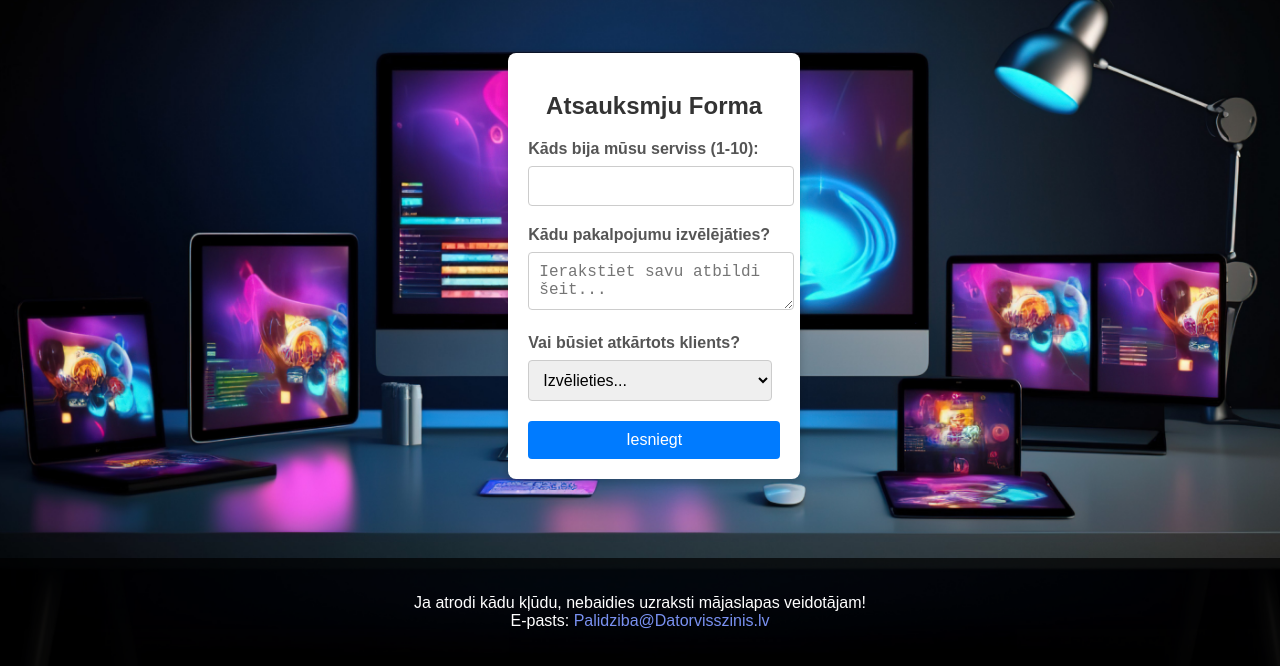
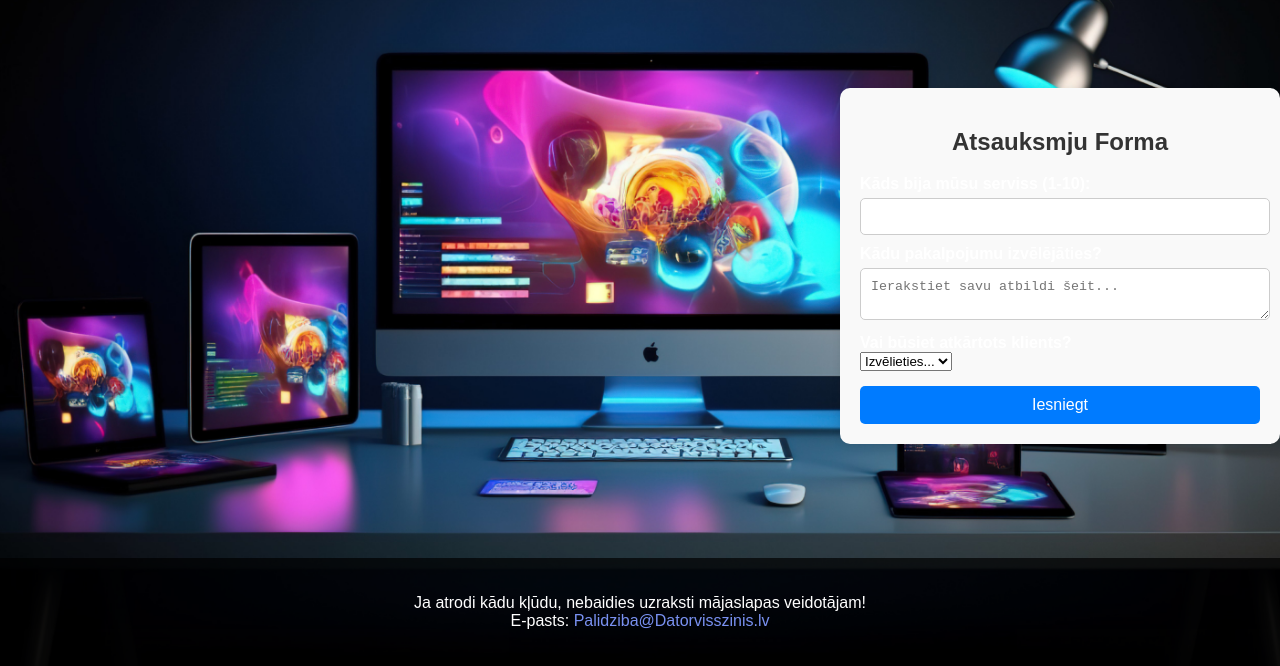
Before and after one commit to Daniels09Or/MVGPD, a plain HTML site: page palidziba.html in a window 1280 px wide. Shown: the part 134-800 px from the top of the page. Drawn offline with Linux system fonts and the light colour scheme.

Commit message:
Update style1.css

```diff
--- a/style1.css
+++ b/style1.css
@@ -191,58 +191,45 @@ body {
     height: 100vh;
 }
 
-/* Stili tikai jautājumu formai */
 .form-container {
-    background-color: #fff;
+    width: 100%;
+    max-width: 400px;
+    margin: 20px auto;
     padding: 20px;
-    border-radius: 8px;
-    box-shadow: 0 4px 8px rgba(0, 0, 0, 0.2);
-    width: 420px;
-    max-width: 420px;
-    margin-right: 37.5vw;
+    background: #f9f9f9;
+    border-radius: 10px;
+    box-shadow: 0 0 10px rgba(0, 0, 0, 0.1);
 }
-
-.form-container h2 {
+h2 {
     text-align: center;
-    margin-bottom: 20px;
     color: #333;
 }
-
-.form-container label {
+label {
     display: block;
-    margin-bottom: 8px;
+    margin-top: 10px;
     font-weight: bold;
-    color: #555;
 }
-.feedback-form label {
-    display: block;
-    margin-bottom: 8px;
-    font-weight: bold;
-    color: #555;
-}
-
-.feedback-form input, .feedback-form textarea, .feedback-form select {
+input, textarea {
     width: 97%;
     padding: 10px;
-    margin-bottom: 20px;
+    margin-top: 5px;
     border: 1px solid #ccc;
-    border-radius: 4px;
+    border-radius: 5px;
+}
+button {
+    display: block;
+    width: 100%;
+    padding: 10px;
+    margin-top: 15px;
+    background: #007bff;
+    color: white;
+    border: none;
+    border-radius: 5px;
+    cursor: pointer;
     font-size: 16px;
 }
-
-.feedback-form button {
-    width: 100%;
-    padding: 10px;
-    background-color: #007BFF;
-    color: #fff;
-    border: none;
-    border-radius: 4px;
-    font-size: 16px;
-    cursor: pointer;
-}
-
-.feedback-form button:hover {
-    background-color: #0056b3;
+button:hover {
+    background: #0056b3;
 }
 .idkk{
     margin-bottom: 650px;
```
